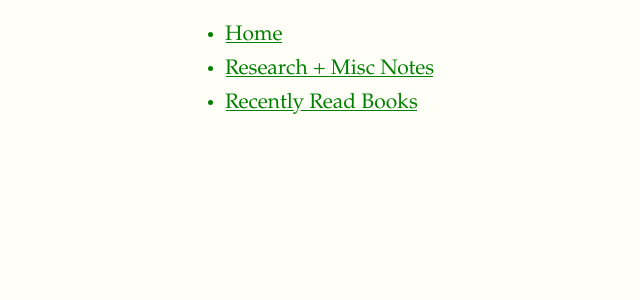
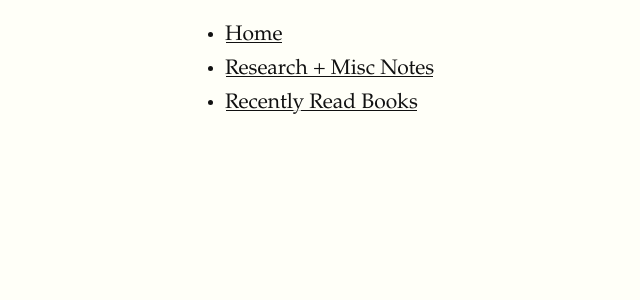
Before and after one commit to kozleo/kozleo.github.io, a Jekyll site: the page built from Misc/blah.md, in a window 1280 px wide. Shown: the top 300 px of the page, without its empty margins (71-711 px from the left). Built offline with Jekyll 4.4.1, drawn with Linux system fonts in a browser that asks for light colours; nearby versions of some CDN libraries; our own code applies the rules of GitHub Pages for plain Markdown files.

Commit message:
Update main.css

```diff
--- a/css/main.css
+++ b/css/main.css
@@ -9,8 +9,7 @@ body {
     margin-right: auto;
     font-family: et-book, Palatino, "Palatino Linotype", "Palatino LT STD", "Book Antiqua", Georgia, serif;
     background-color: #fffff8;
-    #color: #111;
-    color: green;
+    color: #111;
     max-width: 1400px;
     counter-reset: sidenote-counter;
 }
@@ -352,7 +351,6 @@ label.margin-toggle:not(.sidenote-number) {
 @media screen and (max-width: 600px) {
     body {
         width: 90%;
-        color: red;
     }
 
     hr,
```
